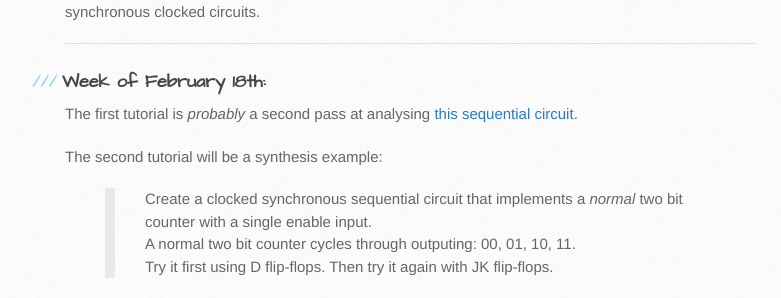
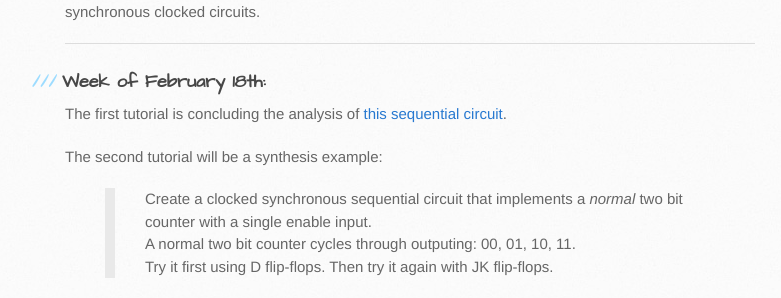
Before and after one commit to philstutorials/philstutorials.github.io, a Jekyll site: the page built from CPSC359W.md, in a window 1280 px wide and 900 px high, scrolled down 2633 px. Shown: the part 579-877 px from the top of the window, without its empty margins (105-886 px from the left). Built offline with Jekyll 4.4.1, drawn with Linux system fonts in a browser that asks for light colours; our own code applies the rules of GitHub Pages for plain Markdown files.

Commit message:
Update CPSC359W.md

```diff
--- a/CPSC359W.md
+++ b/CPSC359W.md
@@ -78,7 +78,7 @@ This week we will flip-flop around logisim to build an understanding of memory p
 ----
 
 ### Week of February 18th:
-The first tutorial is _probably_ a second pass at analysing [this sequential circuit](https://raw.githubusercontent.com/philstutorials/philstutorials.github.io/master/_data/analyze_this.circ "Logisim file. Save this to your computer.").
+The first tutorial is concluding the analysis of [this sequential circuit](https://raw.githubusercontent.com/philstutorials/philstutorials.github.io/master/_data/analyze_this.circ "Logisim file. Save this to your computer.").
 
 The second tutorial will be a synthesis example:
  > Create a clocked synchronous sequential circuit that implements a _normal_
```
